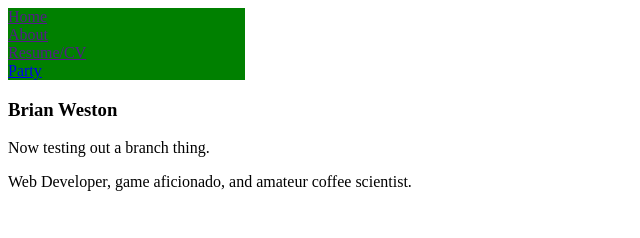
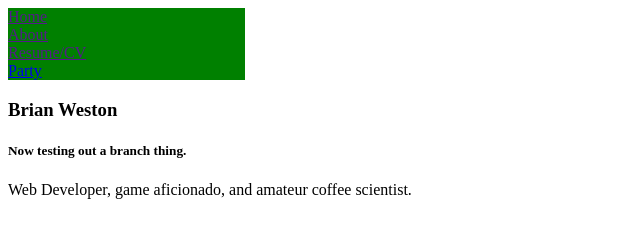
Before and after one commit to MrChozo/brianweston.info.OLD, a plain HTML site: page index.html in a window 1280 px wide. Shown: the whole page, without its empty margins (0-640 px from the left). Drawn offline with Linux system fonts and the light colour scheme.

Commit message:
Change test message to heading

```diff
--- a/index.html
+++ b/index.html
@@ -14,7 +14,7 @@
 
 	<div id="content">
 		<h3>Brian Weston</h3>
-		<p>Now testing out a branch thing.</p>
+		<h5>Now testing out a branch thing.</h5>
 		<p>Web Developer, game aficionado, and amateur coffee scientist.</p>
 	</div>
 </body>
```
